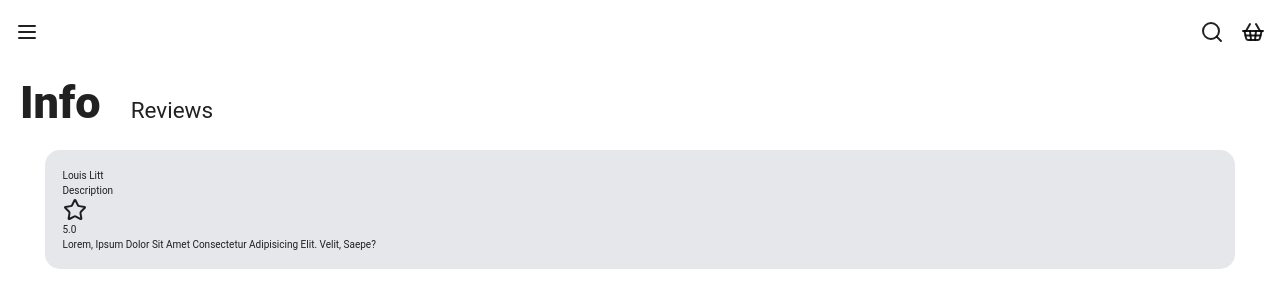
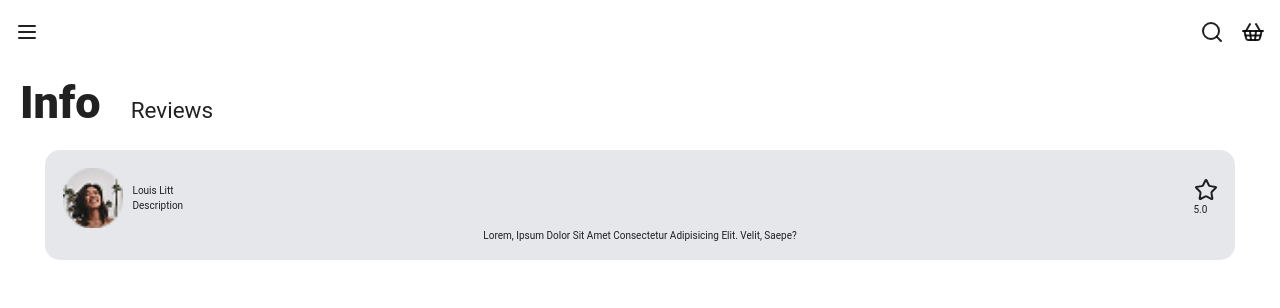
Before and after one commit to CHIDI00/plant-pot, a React (Vite) app: page /products/detail in a window 1280 px wide. Both pictures are taken after a click on the element "Reviews". Shown: the top 308 px of the page. Built offline with nearby package versions, Linux system fonts and the light colour scheme.

Commit message:
add user profile image to review component

```diff
--- a/src/features/products/ProductReview.tsx
+++ b/src/features/products/ProductReview.tsx
@@ -1,13 +1,14 @@
 import { Star } from "lucide-react";
 import React from "react";
+import user from "../../assets/img_user.png";
 
 const ProductReview: React.FC = () => {
 	return (
 		<div className="w-full flex flex-col justify-start items-center p-10">
-			<div className="w-[100%] bg-gray-200 p-7 rounded-3xl">
-				<div>
-					<div>
-						<img src="" alt="" />
+			<div className="w-[100%] bg-gray-200 p-7 rounded-3xl flex flex-col justify-start items-center">
+				<div className="w-full flex justify-between items-center">
+					<div className="flex justify-center items-center gap-4">
+						<img src={user} alt="user" className="w-24 h-24" />
 						<div>
 							<p>Louis Litt</p>
 							<p>Description</p>
```
Also changed, not shown: src/assets/img_user.png (added).
